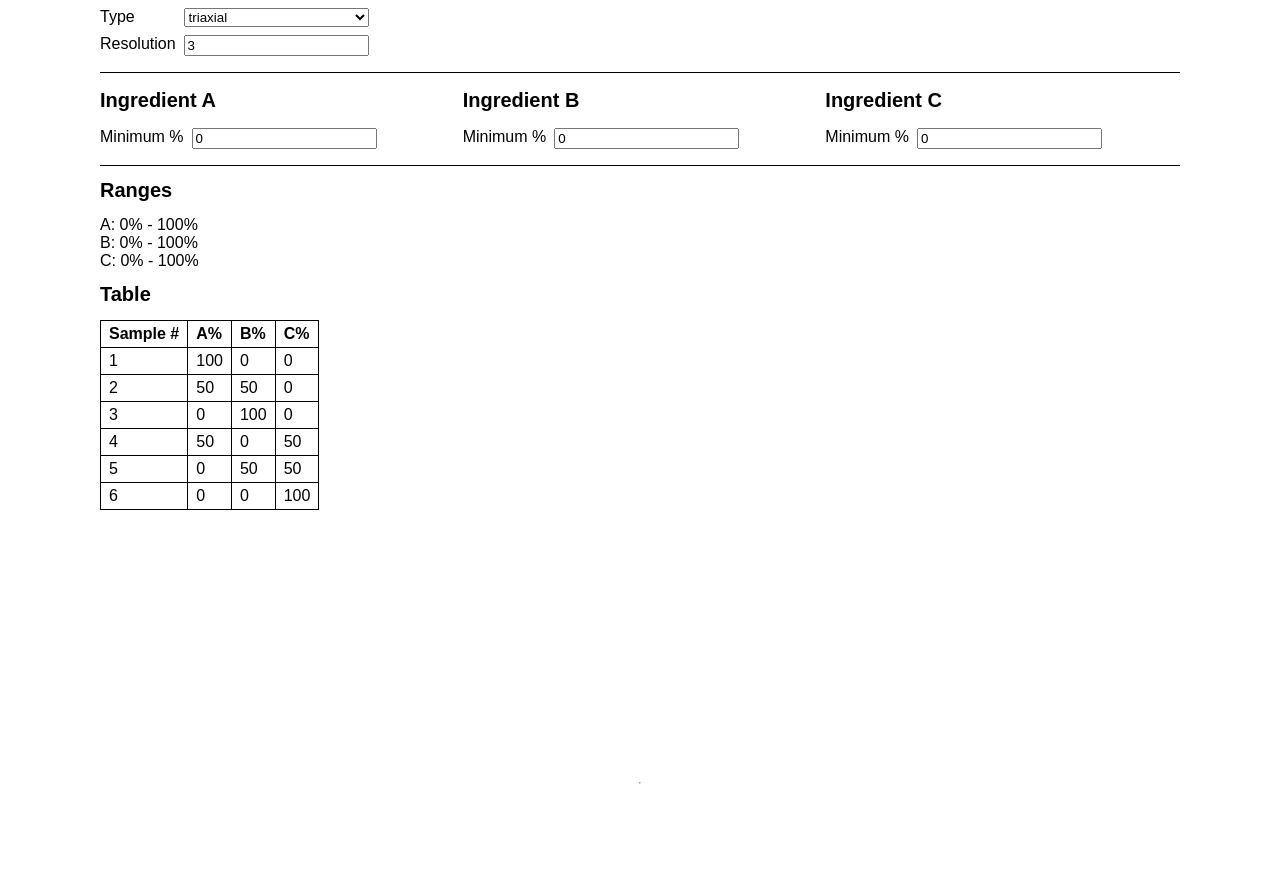
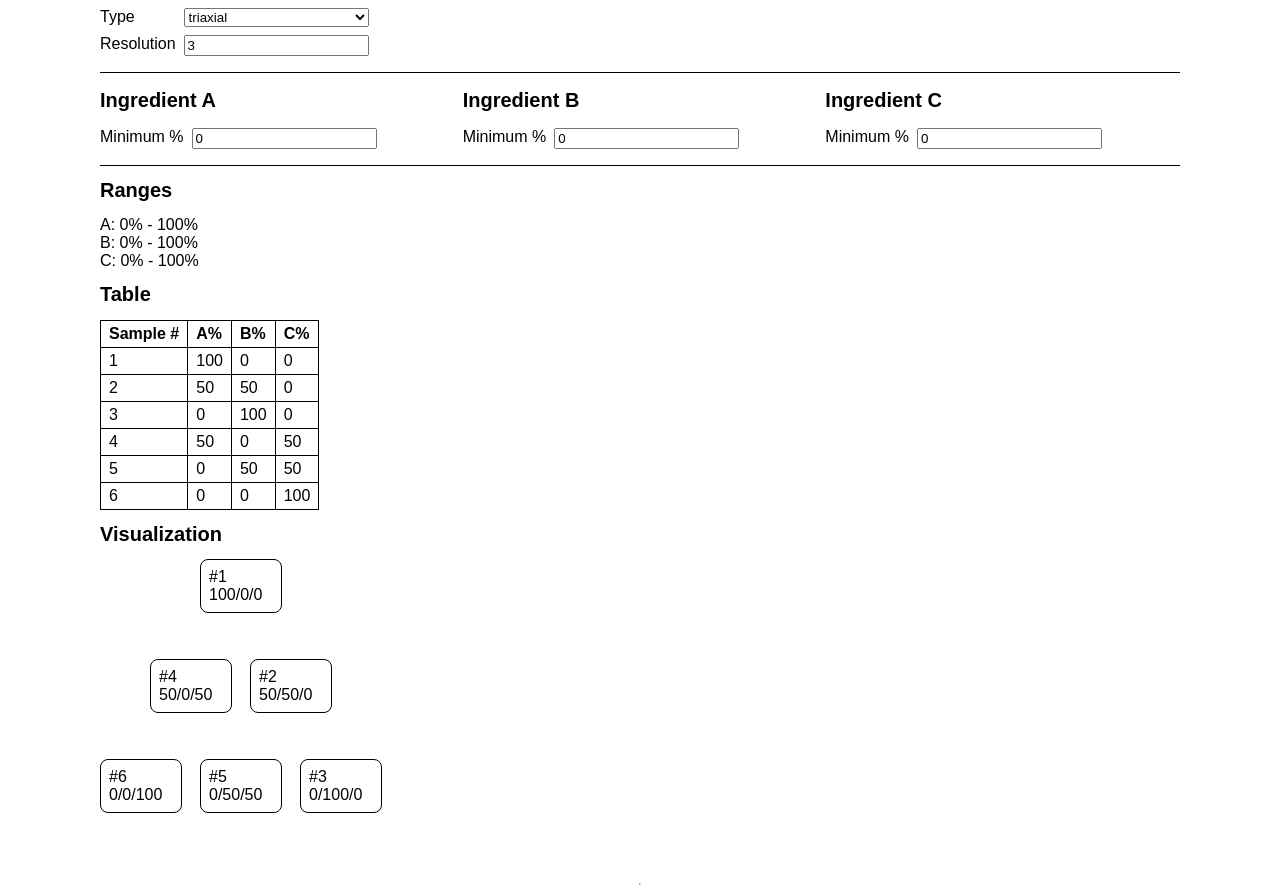
Before and after one commit to 12eh/blend-tool, a React (Vite) app: page / in a window 1280 px wide. Before the commit the page ends 800 px from the top, so only its background shows below. Built offline with nearby package versions, Linux system fonts and the light colour scheme.

Commit message:
Add triangular layout

```diff
--- a/src/TriaxialBlend.css
+++ b/src/TriaxialBlend.css
@@ -16,3 +16,16 @@
 .three-column > .column-three {
   grid-column: three;
 }
+
+#triaxial-visualization {
+  position: relative;
+}
+
+.sample {
+  border: 1px solid;
+  border-radius: 8px;
+  display: inline-block;
+  padding: 8px;
+  width: 64px;
+  position: absolute;
+}
--- a/src/TriaxialBlend.tsx
+++ b/src/TriaxialBlend.tsx
@@ -59,6 +59,15 @@ type ResultsProps = {
   formValues: Partial<FormValues>;
 };
 
+type Sample = {
+  id: number;
+  percentA: number;
+  percentB: number;
+  percentC: number;
+  i: number;
+  j: number;
+};
+
 export function TriaxialBlend(props: ResultsProps): ReactElement<ResultsProps> {
   const { resolution } = props;
   const formValues = { ...defaultFormValues, ...props.formValues };
@@ -68,17 +77,20 @@ export function TriaxialBlend(props: ResultsProps): ReactElement<ResultsProps> {
   const maxB = 100 - minA - minC;
   const maxC = 100 - minA - minB;
 
-  const samples: Array<[number, number, number, number]> = [];
-  let sampleNum = 1;
+  const samples: Array<Sample> = [];
+  let sampleId = 1;
   for (let i = 0; i < resolution; i++) {
     for (let j = 0; j < resolution; j++) {
       if (i + j > resolution - 1) continue;
-      samples.push([
-        sampleNum++,
-        minA + ((maxA - minA) * (resolution - i - j - 1)) / (resolution - 1),
-        minB + ((maxB - minB) * j) / (resolution - 1),
-        minC + ((maxC - minC) * i) / (resolution - 1),
-      ]);
+      samples.push({
+        id: sampleId++,
+        percentA:
+          minA + ((maxA - minA) * (resolution - i - j - 1)) / (resolution - 1),
+        percentB: minB + ((maxB - minB) * j) / (resolution - 1),
+        percentC: minC + ((maxC - minC) * i) / (resolution - 1),
+        i,
+        j,
+      });
     }
   }
 
@@ -98,14 +110,38 @@ export function TriaxialBlend(props: ResultsProps): ReactElement<ResultsProps> {
         </thead>
         <tbody>
           {samples.map((s) => (
-            <tr key={s[0]}>
-              {s.map((d, i) => (
-                <td key={i}>{Math.round(d * 100) / 100}</td>
-              ))}
+            <tr key={s.id}>
+              <td>{s.id}</td>
+              <td>{Math.round(s.percentA * 100) / 100}</td>
+              <td>{Math.round(s.percentB * 100) / 100}</td>
+              <td>{Math.round(s.percentC * 100) / 100}</td>
             </tr>
           ))}
         </tbody>
       </table>
+      <h1>Visualization</h1>
+      <div
+        id="triaxial-visualization"
+        style={{
+          height: `${100 * resolution}px`,
+          width: `${100 * resolution}px`,
+        }}
+      >
+        {samples.map((s) => (
+          <div
+            className="sample"
+            style={{
+              left: `${(50 * (resolution - 1 - s.i + s.j)) / resolution}%`,
+              top: `${((s.i + s.j) * 100) / resolution}%`,
+            }}
+          >
+            #{s.id}
+            <br />
+            {Math.round(s.percentA)}/{Math.round(s.percentB)}/
+            {Math.round(s.percentC)}
+          </div>
+        ))}
+      </div>
     </>
   );
 }
```
